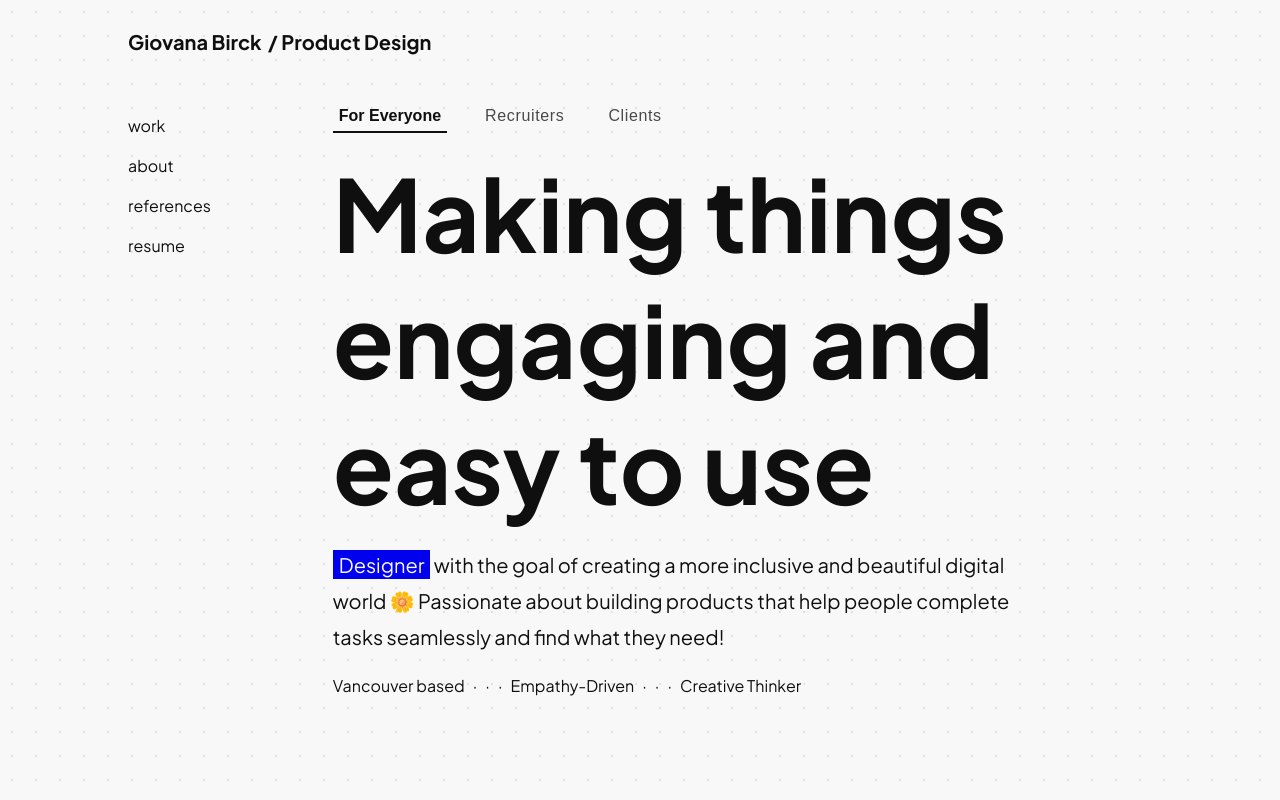
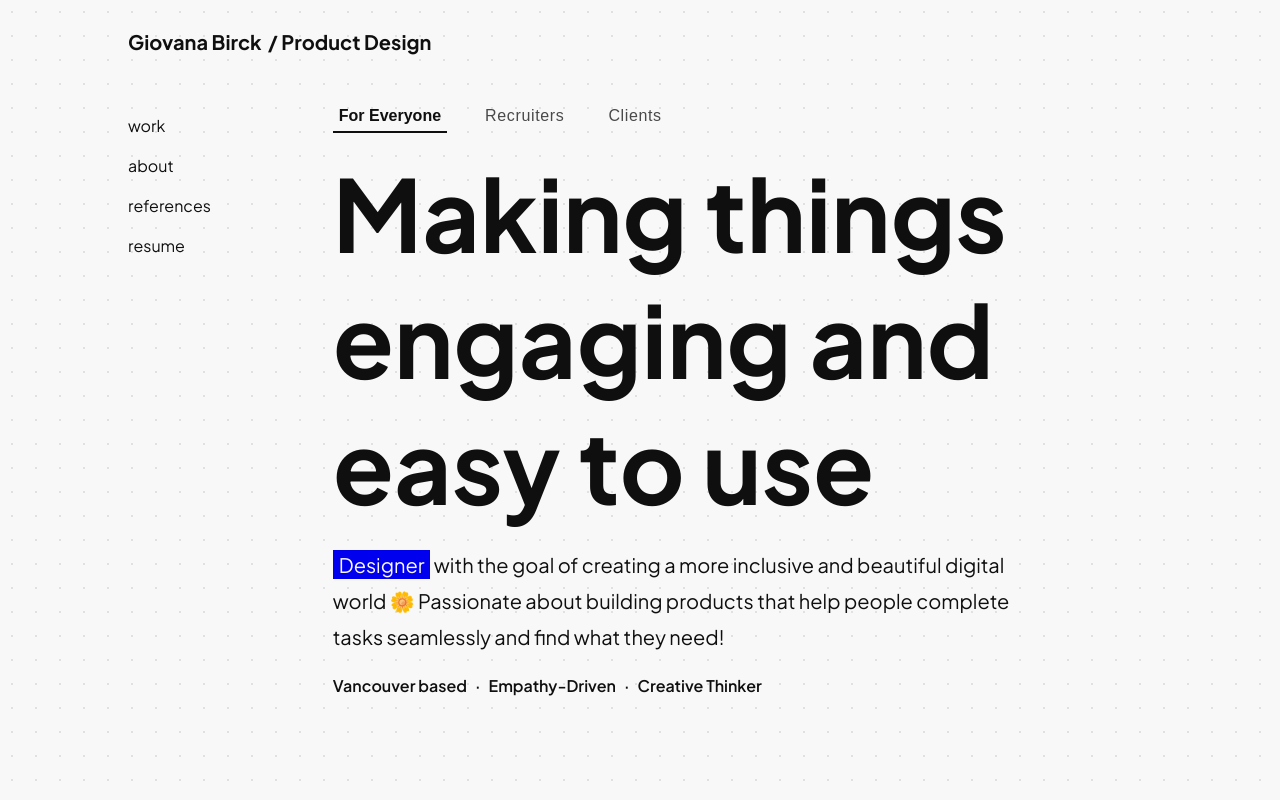
Before and after one commit to giovanabirck/website-test, a React (Create React App) app: page /product-design in a window 1280 px wide. Built offline with nearby package versions, Linux system fonts and the light colour scheme.

Commit message:
pullet points 100% fixed

```diff
--- a/src/pages/product-design/ProductDesign.js
+++ b/src/pages/product-design/ProductDesign.js
@@ -17,9 +17,7 @@ function ProductDesign() {
             </p>
             <ul className='bullet_points'>
               <li>Vancouver based</li>
-              <li>·</li>
               <li>Empathy-Driven</li>
-              <li>·</li>
               <li>Creative Thinker</li>
             </ul>
         </div>;
--- a/src/pages/product-design/ProductDesign.modules.css
+++ b/src/pages/product-design/ProductDesign.modules.css
@@ -111,6 +111,7 @@
     list-style: none;
     padding: 0;
     margin-top: 1rem;
+    font-weight: 600;
     font-size: 16px;
     color: #0F0F0F;
 }
```
